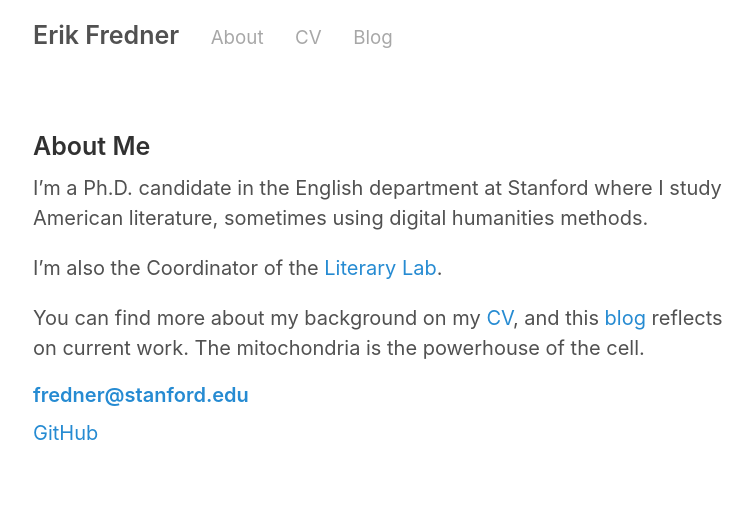
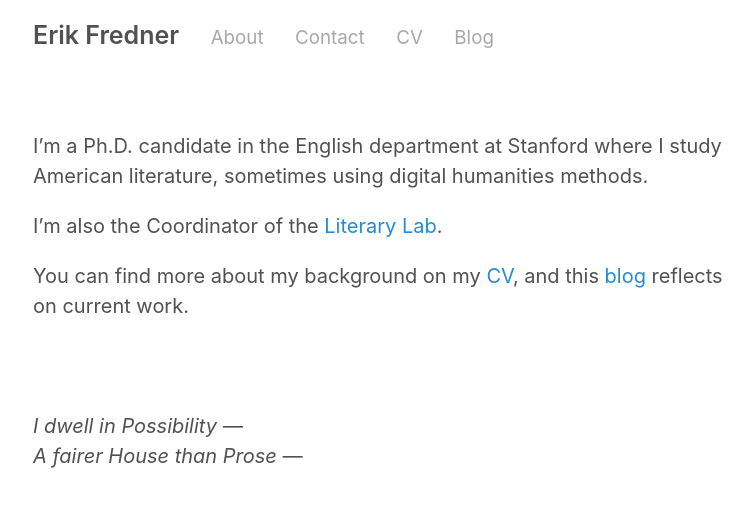
Before and after one commit to erikfredner/erikfredner.github.io, a Jekyll site: the page built from about.md, in a window 1280 px wide. Shown: the top 507 px of the page, without its empty margins (257-1010 px from the left). Built offline with Jekyll 4.4.1, drawn with Linux system fonts in a browser that asks for light colours.

Commit message:
change to contact page

```diff
--- a/_config.yml
+++ b/_config.yml
@@ -24,6 +24,7 @@ author:
 # Custom vars
 pages_list:
         About: '/about'
+        Contact: '/contact'
         CV: '/cv'
         Blog: '/blog'
 
--- a/about.md
+++ b/about.md
@@ -3,13 +3,15 @@ layout: page
 title:
 permalink: /about/
 ---
-### About Me
-
 I'm a Ph.D. candidate in the English department at Stanford where I study American literature, sometimes using digital humanities methods.
 
 I’m also the Coordinator of the [Literary Lab](http://litlab.stanford.edu).
 
-You can find more about my background on my [CV](/cv), and this [blog](/blog) reflects on current work. The mitochondria is the powerhouse of the cell.
-
-#### [fredner@stanford.edu](mailto:fredner@stanford.edu)
-[GitHub](https://github.com/erikfredner)
+You can find more about my background on my [CV](/cv), and this [blog](/blog) reflects on current work.
+<br>
+<br>
+<br>
+<br>
+*I dwell in Possibility —*
+<br>
+*A fairer House than Prose —*
```
Also changed, not shown: contact.md (added, +8 -0 lines), 2 other files.
